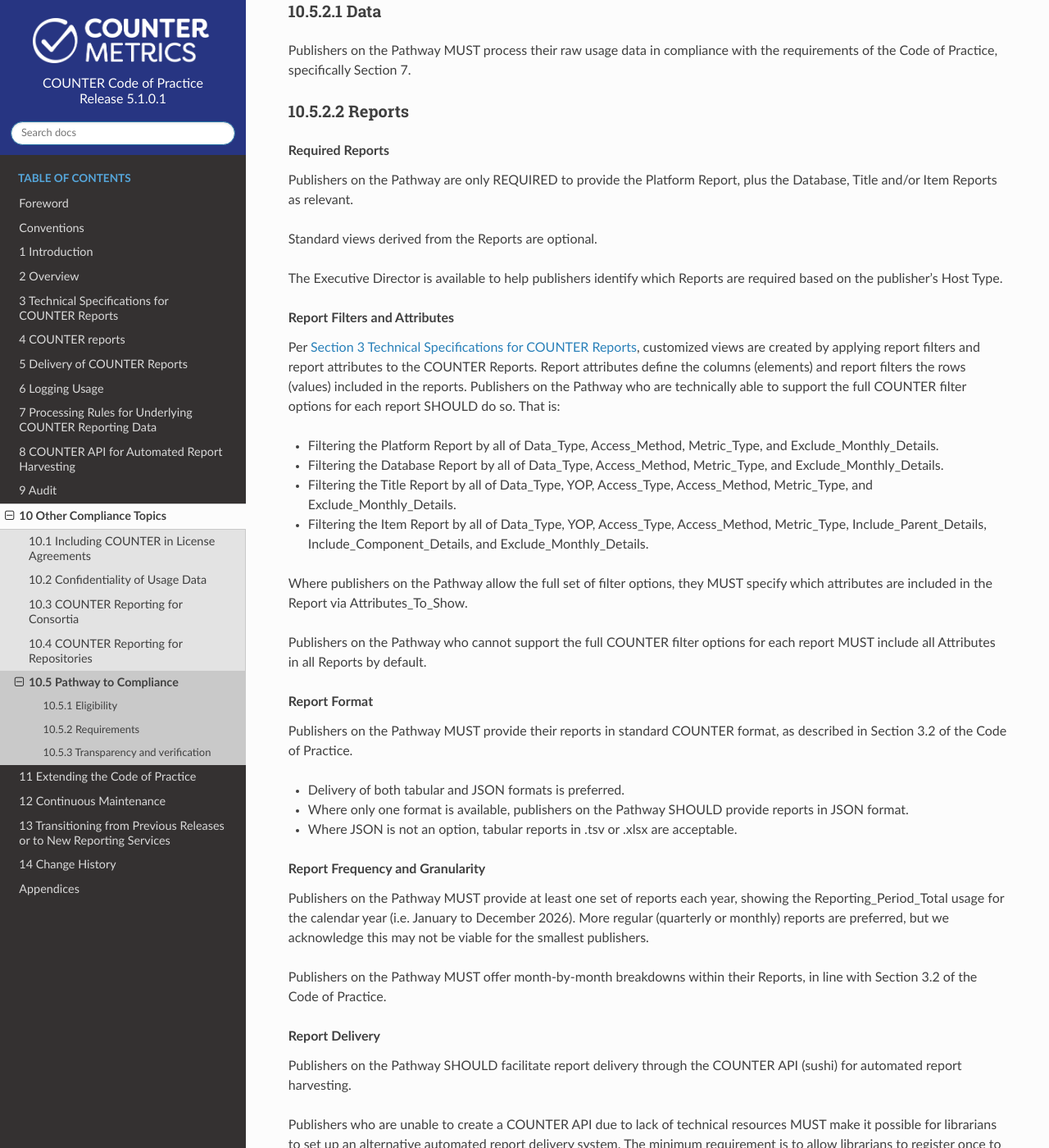
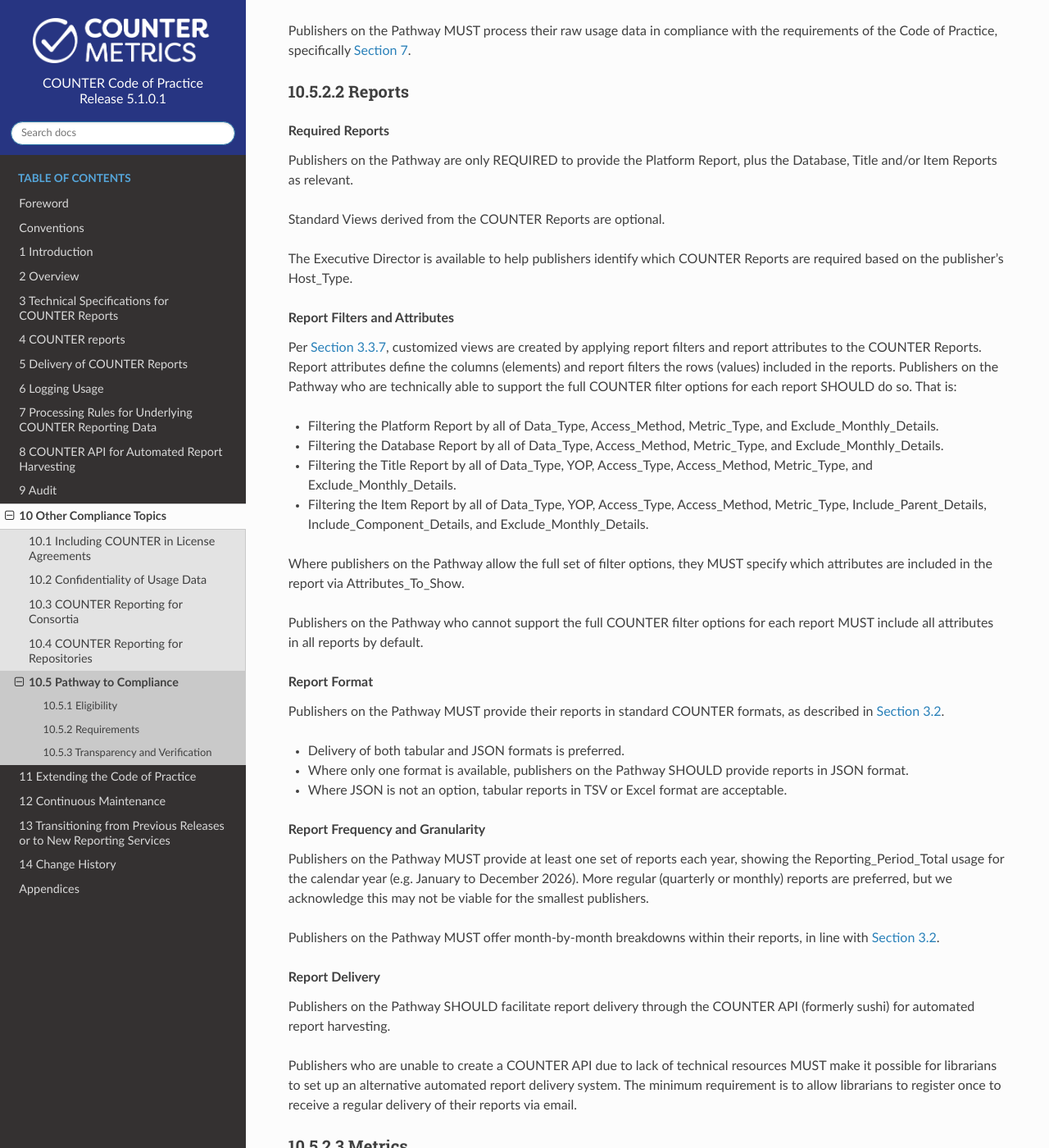
Before and after one commit to Project-Counter/cop5, a Sphinx documentation site: the page built from source/10-compliance/05-pathway-to-compliance.rst, in a window 1280 px wide and 1400 px high, scrolled down 680 px. Shown: the whole window at 82% size. Built offline with Sphinx 7.4.7 and the Read the Docs theme 3.1.0, drawn with Linux system fonts in a browser that asks for light colours; some of the changed text lies outside the part shown.

Commit message:
Fix or align wording and references

```diff
--- a/source/09-audit/03-timelines.rst
+++ b/source/09-audit/03-timelines.rst
@@ -57,6 +57,8 @@
 
 There may be limited, unforeseen circumstances in which an additional extension may be granted. In these cases the report provider and auditor MUST explain the extenuating circumstances in a short report to the COUNTER Executive Committee. If the additional extension is granted, the report provider will not be required to start seeding an audit until three months after a successful audit pass.
 
+.. _alternate-year-audits:
+
 Alternate year audits
 """""""""""""""""""""
 
--- a/source/10-compliance/05-pathway-to-compliance.rst
+++ b/source/10-compliance/05-pathway-to-compliance.rst
@@ -7,20 +7,20 @@
 Pathway to Compliance
 ---------------------
 
-For smaller publishers, full COUNTER compliance can be a major technical challenge. This section of the Code identifies incremental steps for non-compliant publishers to make their usage reporting easier to access and more valuable to report consumers.
+For smaller publishers, full COUNTER compliance can be a major technical challenge. This section identifies incremental steps for non-compliant publishers to make their usage reporting easier to access and more valuable to report consumers.
 
 
 Eligibility
 """""""""""
 
-Small publishers who are not compliant with R5.1, and who were not compliant with the older R5, may apply to COUNTER for inclusion in the Registry under the terms of the Pathway To Compliance.
+Small publishers who are not compliant with R5.1, and who were not compliant with the older R5, may apply to COUNTER for inclusion in the `COUNTER Registry <https://registry.countermetrics.org/>`_ under the terms of the Pathway To Compliance.
 
-For the purposes of the Pathway, a small publisher is one with a single platform, where that platform includes up to 150 books OR 15 journals OR one database. This aligns with the definition of small publishers eligible for alternate year audits, in :numref:`compliance` :ref:`compliance`.
+For the purposes of the Pathway, a small publisher is one with a single platform, where that platform includes up to 150 books OR 15 journals OR one database. This aligns with the definition of small publishers eligible for alternate year audits in :numref:`alternate-year-audits`.
 
 Publishers who join the Pathway MUST
 
 * Be members of COUNTER.
-* Comply with the requirements defined in this section of the Code.
+* Comply with the requirements defined in this section.
 * Commit to reaching full compliance as and when COUNTER migrates to a future Release 5.2 (not before January 2030).
 
 
@@ -40,40 +40,40 @@
 
 Publishers on the Pathway are only REQUIRED to provide the Platform Report, plus the Database, Title and/or Item Reports as relevant.
 
-Standard views derived from the Reports are optional.
+Standard Views derived from the COUNTER Reports are optional.
 
-The Executive Director is available to help publishers identify which Reports are required based on the publisher’s Host Type.
+The Executive Director is available to help publishers identify which COUNTER Reports are required based on the publisher’s Host_Type.
 
 .. rubric:: Report Filters and Attributes
 
-Per :numref:`specifications` :ref:`specifications`, customized views are created by applying report filters and report attributes to the COUNTER Reports. Report attributes define the columns (elements) and report filters the rows (values) included in the reports. Publishers on the Pathway who are technically able to support the full COUNTER filter options for each report SHOULD do so. That is:
+Per :numref:`filters-attributes`, customized views are created by applying report filters and report attributes to the COUNTER Reports. Report attributes define the columns (elements) and report filters the rows (values) included in the reports. Publishers on the Pathway who are technically able to support the full COUNTER filter options for each report SHOULD do so. That is:
 
 * Filtering the Platform Report by all of Data_Type, Access_Method, Metric_Type, and Exclude_Monthly_Details.
 * Filtering the Database Report by all of Data_Type, Access_Method, Metric_Type, and Exclude_Monthly_Details.
 * Filtering the Title Report by all of Data_Type, YOP, Access_Type, Access_Method, Metric_Type, and Exclude_Monthly_Details.
 * Filtering the Item Report by all of Data_Type, YOP, Access_Type, Access_Method, Metric_Type, Include_Parent_Details, Include_Component_Details, and Exclude_Monthly_Details.
 
-Where publishers on the Pathway allow the full set of filter options, they MUST specify which attributes are included in the Report via Attributes_To_Show.
+Where publishers on the Pathway allow the full set of filter options, they MUST specify which attributes are included in the report via Attributes_To_Show.
 
-Publishers on the Pathway who cannot support the full COUNTER filter options for each report MUST include all Attributes in all Reports by default.
+Publishers on the Pathway who cannot support the full COUNTER filter options for each report MUST include all attributes in all reports by default.
 
 .. rubric:: Report Format
 
-Publishers on the Pathway MUST provide their reports in standard COUNTER format, as described in Section 3.2 of the Code of Practice.
+Publishers on the Pathway MUST provide their reports in standard COUNTER formats, as described in :numref:`formats`.
 
 * Delivery of both tabular and JSON formats is preferred.
 * Where only one format is available, publishers on the Pathway SHOULD provide reports in JSON format.
-* Where JSON is not an option, tabular reports in .tsv or .xlsx are acceptable.
+* Where JSON is not an option, tabular reports in TSV or Excel format are acceptable.
 
 .. rubric:: Report Frequency and Granularity
 
-Publishers on the Pathway MUST provide at least one set of reports each year, showing the Reporting_Period_Total usage for the calendar year (i.e. January to December 2026). More regular (quarterly or monthly) reports are preferred, but we acknowledge this may not be viable for the smallest publishers.
+Publishers on the Pathway MUST provide at least one set of reports each year, showing the Reporting_Period_Total usage for the calendar year (e.g. January to December 2026). More regular (quarterly or monthly) reports are preferred, but we acknowledge this may not be viable for the smallest publishers.
 
-Publishers on the Pathway MUST offer month-by-month breakdowns within their Reports, in line with Section 3.2 of the Code of Practice.
+Publishers on the Pathway MUST offer month-by-month breakdowns within their reports, in line with :numref:`formats`.
 
 .. rubric:: Report Delivery
 
-Publishers on the Pathway SHOULD facilitate report delivery through the COUNTER API (sushi) for automated report harvesting.
+Publishers on the Pathway SHOULD facilitate report delivery through the COUNTER API (formerly sushi) for automated report harvesting.
 
 Publishers who are unable to create a COUNTER API due to lack of technical resources MUST make it possible for librarians to set up an alternative automated report delivery system. The minimum requirement is to allow librarians to register once to receive a regular delivery of their reports via email.
 
@@ -94,7 +94,7 @@
 
 .. rubric:: Denials
 
-Publishers on the Pathway SHOULD provide denial metrics where these are relevant. For example, OA publishers will not have denial metrics.
+Publishers on the Pathway SHOULD provide denial metrics where these are relevant (for example, OA publishers will not have denial metrics):
 
 * No_License
 * Limit_Exceeded
```
Also changed, not shown: other parts of source/10-compliance/05-pathway-to-compliance.rst (+7 -6 lines).
